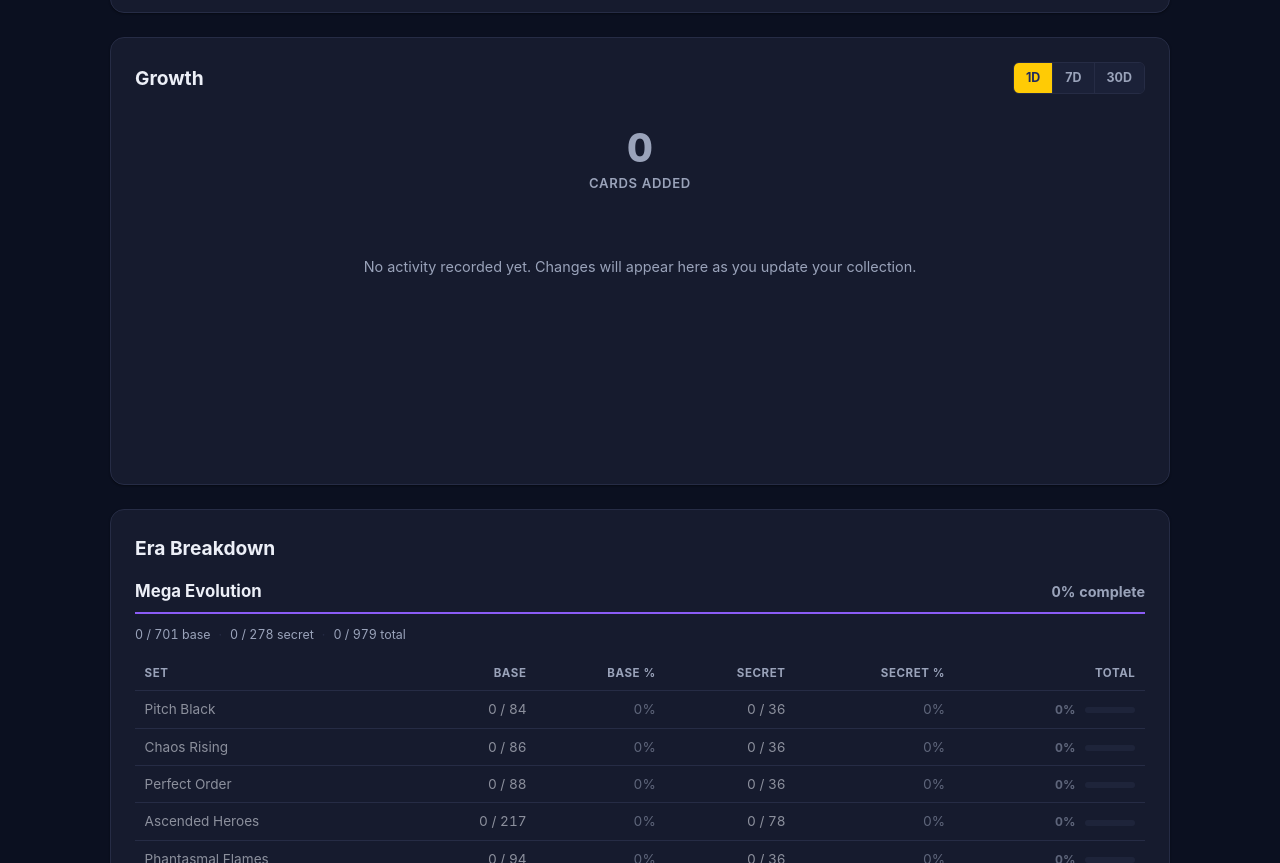
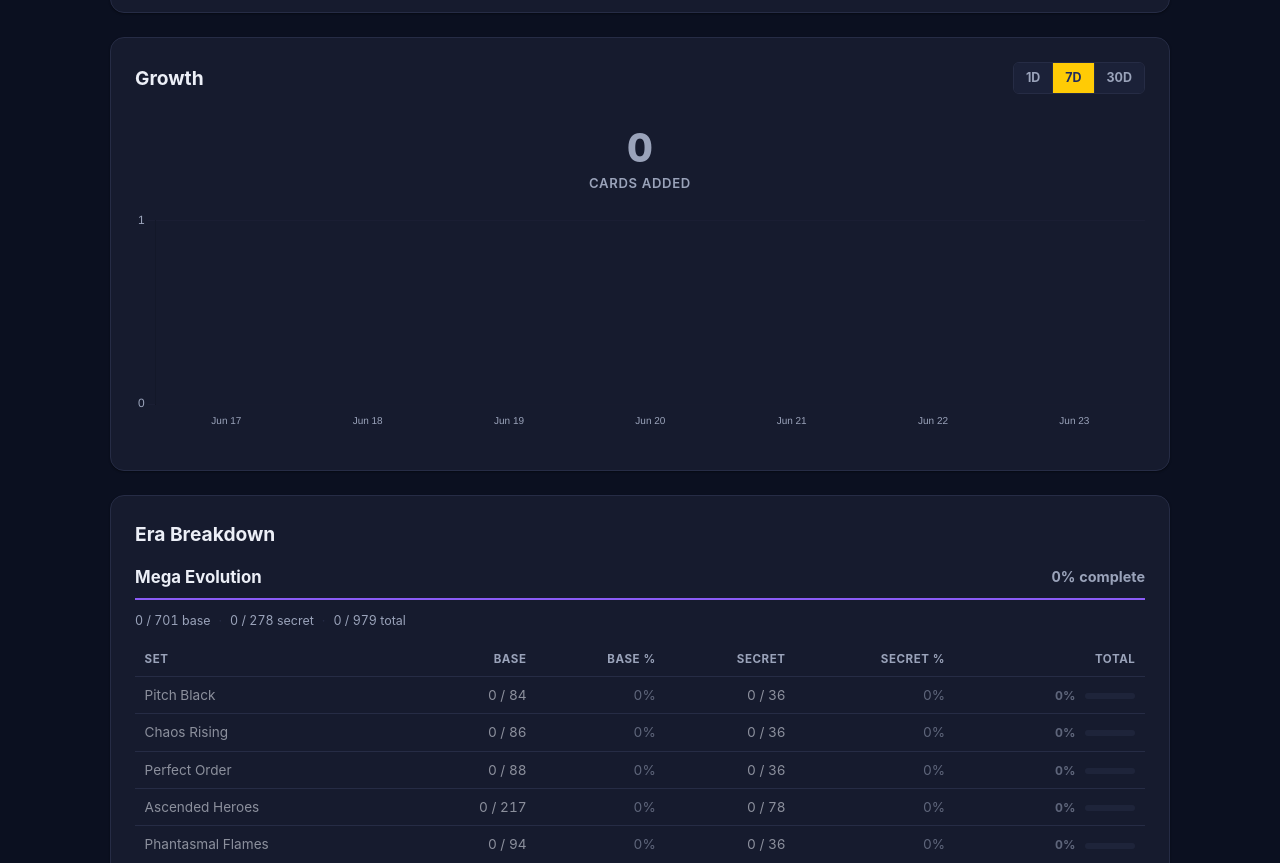
Before and after one commit to break7533/PokeTrack, a plain HTML site: page stats.html in a window 1280 px wide. Shown: the part 1132-1995 px from the top of the page. Drawn offline with nearby package versions, Linux system fonts and the light colour scheme.

Commit message:
Fix growth chart: default range mismatch, local date bucketing, full range fill

```diff
--- a/js/stats.js
+++ b/js/stats.js
@@ -495,30 +495,36 @@
     return history.filter((e) => e.at > cutoff);
   }
 
-  function computeGrowth(history) {
+  function localDateKey(ts) {
+    const d = new Date(ts);
+    const y = d.getFullYear();
+    const m = String(d.getMonth() + 1).padStart(2, "0");
+    const day = String(d.getDate()).padStart(2, "0");
+    return y + "-" + m + "-" + day;
+  }
+
+  function computeGrowth(history, range) {
     // Net cards added
     let net = 0;
     history.forEach((e) => { net += (e.to - e.from); });
 
-    // Per-day buckets
+    // Per-day buckets (local dates so midnight-ish entries land on the
+    // correct day from the user's perspective)
     const dayMap = {};
     history.forEach((e) => {
-      const day = new Date(e.at).toISOString().slice(0, 10);
+      const day = localDateKey(e.at);
       dayMap[day] = (dayMap[day] || 0) + (e.to - e.from);
     });
 
-    // Fill in missing days for the chart
+    // Always show exactly `range` days ending today (local)
     const days = [];
     const values = [];
-    if (Object.keys(dayMap).length > 0) {
-      const sortedDays = Object.keys(dayMap).sort();
-      const start = new Date(sortedDays[0]);
-      const end = new Date();
-      for (let d = new Date(start); d <= end; d.setDate(d.getDate() + 1)) {
-        const key = d.toISOString().slice(0, 10);
-        days.push(key);
-        values.push(dayMap[key] || 0);
-      }
+    const now = new Date();
+    for (let i = range - 1; i >= 0; i--) {
+      const d = new Date(now.getFullYear(), now.getMonth(), now.getDate() - i);
+      const key = localDateKey(d.getTime());
+      days.push(key);
+      values.push(dayMap[key] || 0);
     }
 
     // Top movers (group by set)
@@ -549,7 +555,7 @@
 
   function renderGrowth(history, range) {
     const filtered = filterHistoryByRange(history, range);
-    const growth = computeGrowth(filtered);
+    const growth = computeGrowth(filtered, range);
     const colors = getThemeColors();
 
     renderGrowthSummary(growth);
--- a/stats.html
+++ b/stats.html
@@ -138,8 +138,8 @@
       <div class="stats-section__header">
         <h2 class="stats-section__title">Growth</h2>
         <div class="range-toggle" id="range-toggle">
-          <button type="button" class="range-btn range-btn--active" data-range="1">1D</button>
-          <button type="button" class="range-btn" data-range="7">7D</button>
+          <button type="button" class="range-btn" data-range="1">1D</button>
+          <button type="button" class="range-btn range-btn--active" data-range="7">7D</button>
           <button type="button" class="range-btn" data-range="30">30D</button>
         </div>
       </div>
```
